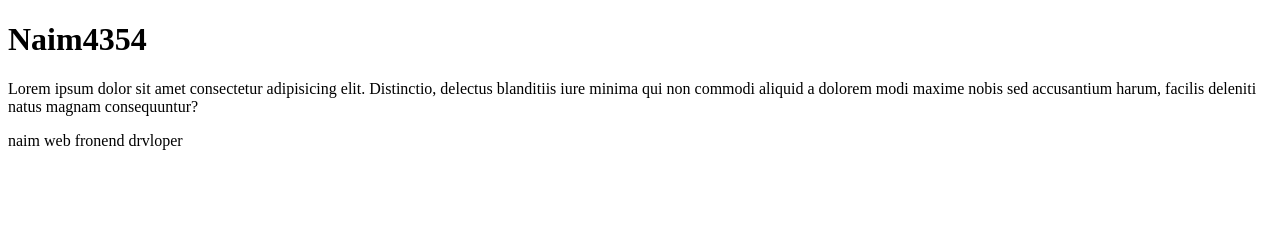
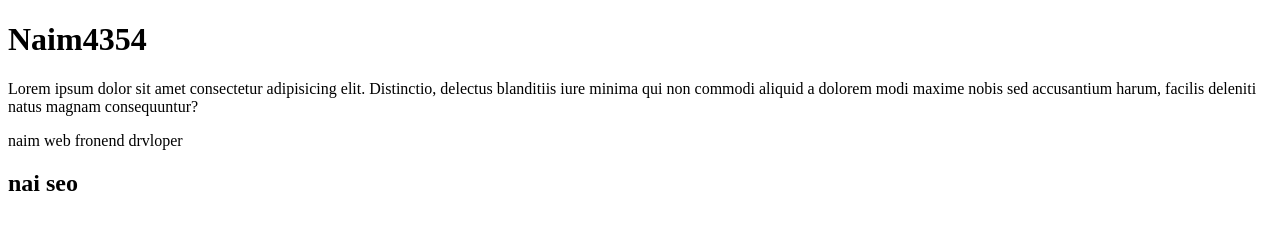
Before and after one commit to Naim4354/first-projects-, a plain HTML site: page index.html in a window 1280 px wide. Drawn offline with Linux system fonts and the light colour scheme.

Commit message:
Update index.html

```diff
--- a/index.html
+++ b/index.html
@@ -16,6 +16,8 @@
 
     <p> naim web fronend drvloper</p>
 
+    <h2> nai seo</h2>
+
 
 </body>
 </html>
```
